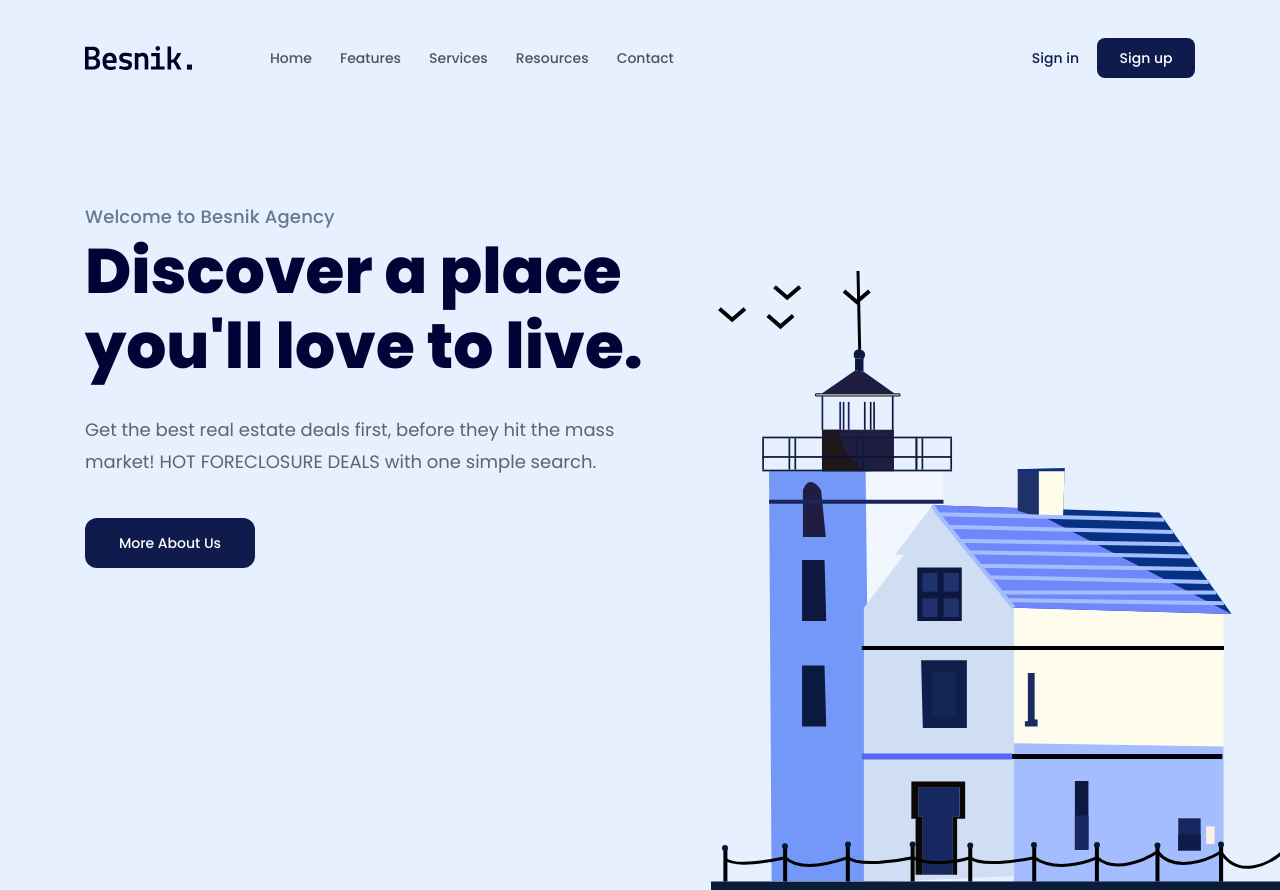
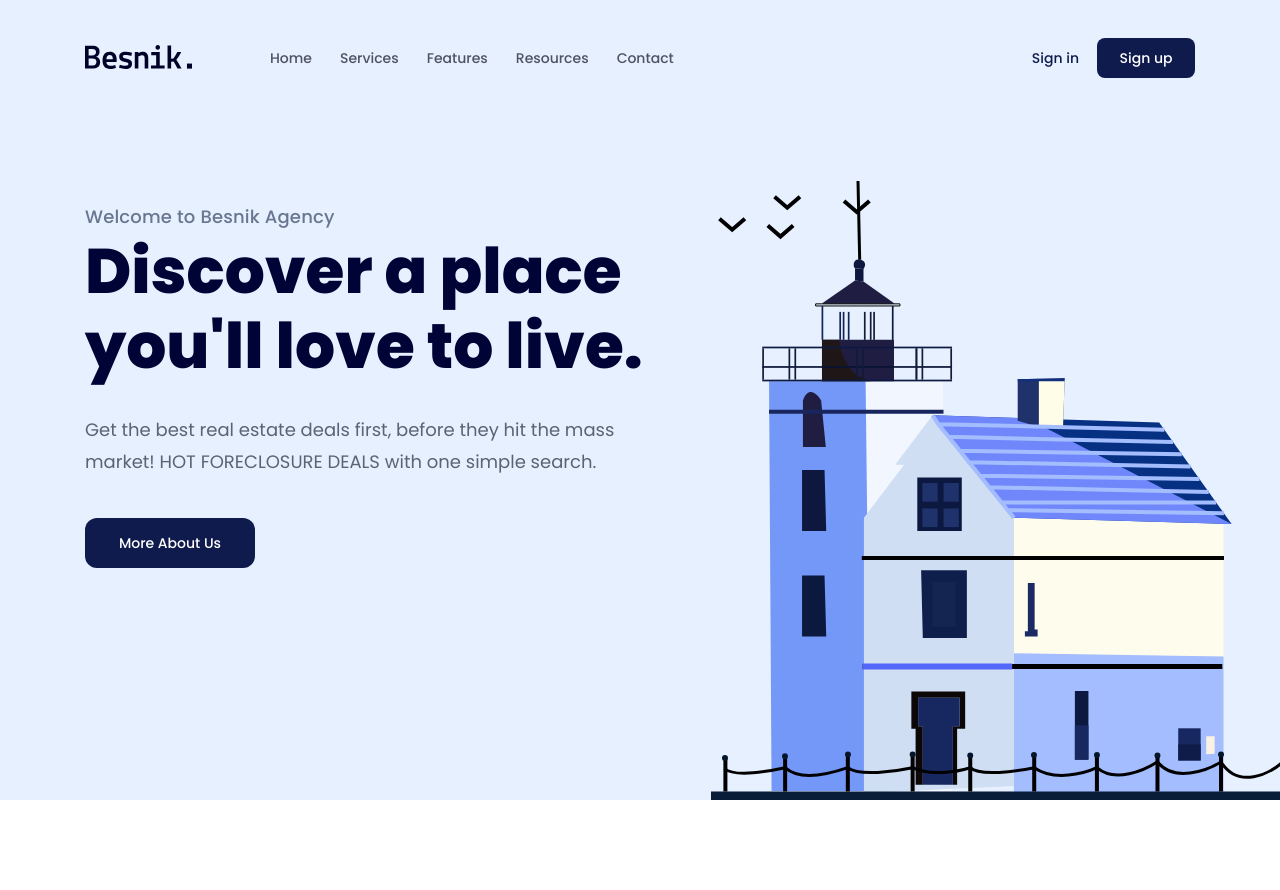
Before and after one commit to nhannh196/project-01-byf8, a plain HTML site: page index.html in a window 1280 px wide. Shown: the top 890 px of the page. Drawn offline with Linux system fonts and the light colour scheme.

Commit message:
fix bug navbar

```diff
--- a/assets/css/styles.css
+++ b/assets/css/styles.css
@@ -1,5 +1,9 @@
 * {
     box-sizing: border-box;
+}
+
+html, body{
+    scroll-behavior: smooth;
 }
 
 html {
@@ -107,7 +111,7 @@ a {
     flex-direction: column;
     position: relative;
     background-color: #e6f0ff;
-    height: 100vh;
+    height: calc(100vh - 90px);
 }
 
 .hero {
--- a/index.html
+++ b/index.html
@@ -20,19 +20,20 @@
         <title>Project 01</title>
     </head>
     <body>
-        <main>
+        <main id="home">
+            <!-- Header -->
             <header class="fixed-header">
                 <div class="content">
                     <nav class="navbar">
                         <!-- Logo -->
-                        <img src="./assets/img/logo.svg" alt="" />
+                        <a href="#home"><img src="./assets/img/logo.svg" alt="" /></a>
                         <!-- Navigation -->
                         <ul>
-                            <li><a href="!#">Home</a></li>
-                            <li><a href="!#">Features</a></li>
-                            <li><a href="!#">Services</a></li>
-                            <li><a href="!#">Resources</a></li>
-                            <li><a href="!#">Contact</a></li>
+                            <li><a href="#home">Home</a></li>
+                            <li><a href="#services">Services</a></li>
+                            <li><a href="#features">Features</a></li>
+                            <li><a href="#resources">Resources</a></li>
+                            <li><a href="#contact">Contact</a></li>
                         </ul>
                         <!-- Action -->
                         <div class="actions">
@@ -42,7 +43,7 @@
                     </nav>
                 </div>
             </header>
-            <!-- Header -->
+            <!-- Hero -->
             <div class="hero-wrap">
                 <div class="content">
                     <div class="hero">
@@ -123,7 +124,7 @@
             </div>
 
             <!-- Guides -->
-            <div class="guides">
+            <div id="services" class="guides">
                 <div class="content">
                     <h2 class="sub-title">How its works?</h2>
                     <p class="desc">
@@ -187,7 +188,7 @@
             </div>
 
             <!-- Featured -->
-            <div class="featured">
+            <div id="features" class="featured">
                 <div class="content">
                     <header>
                         <h2 class="sub-title">Featured Properties</h2>
@@ -326,7 +327,7 @@
             </div>
 
             <!-- Stats -->
-            <div class="stats">
+            <div id="resources" class="stats">
                 <div class="content">
                     <div class="row">
                         <div class="img-block">
@@ -499,7 +500,7 @@
             </div>
 
             <!-- Subscription -->
-            <div class="subscription">
+            <div id="contact" class="subscription">
                 <div class="content">
                     <div class="body">
                         <h2 class="sub-title">Subscribe to our Newsletter!</h2>
```
